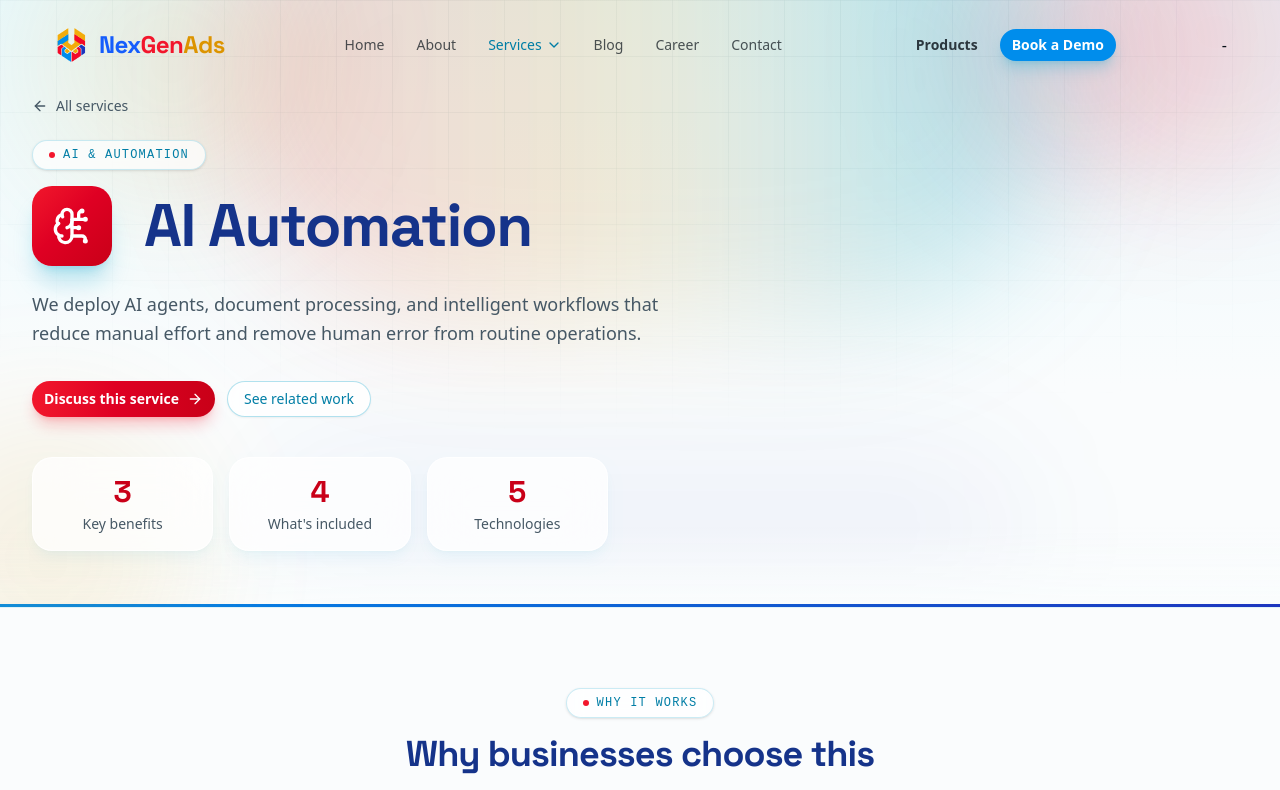
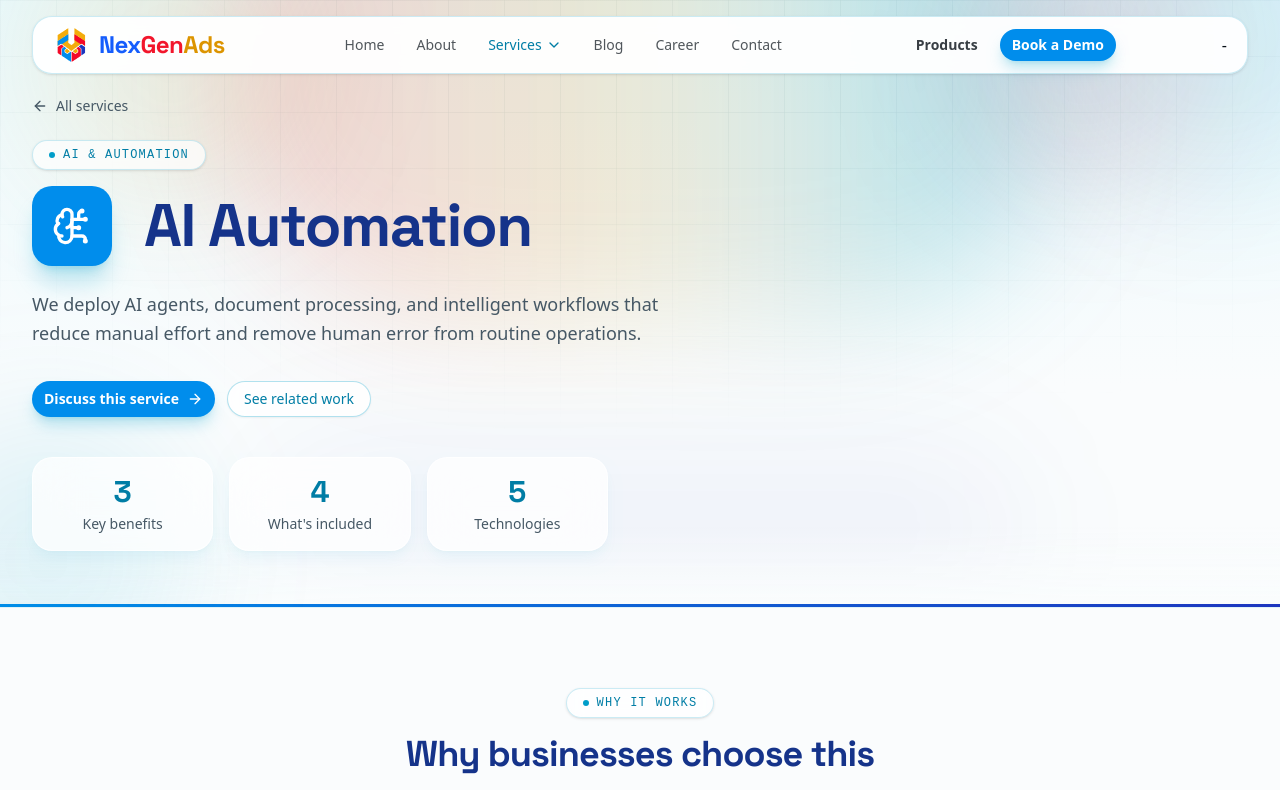
Before and after one commit to cbeAbishek/Nexgenads_portfoilo, a Next.js app: page /services/ai-automation in a window 1280 px wide. Shown: the top 790 px of the page. Built offline with nearby package versions, Linux system fonts and the light colour scheme.

Commit message:
style: refactor navigation styling for consistent visuals and standardize service page theme colors

```diff
--- a/components/Navigation.tsx
+++ b/components/Navigation.tsx
@@ -80,10 +80,10 @@ const Navigation = () => {
       <div className="container-shell">
         <div
           className={cn(
-            "mt-3 sm:mt-4 flex items-center justify-between gap-4 rounded-2xl border px-4 py-2.5 transition-all duration-300 sm:px-5",
+            "mt-3 sm:mt-4 flex items-center justify-between gap-4 rounded-2xl border px-4 py-2.5 transition-all duration-500 ease-out sm:px-5",
             isScrolled
-              ? "bg-white border-brand-500/25 shadow-[0_8px_32px_rgba(0,141,236,0.12)]"
-              : "border-transparent bg-transparent",
+              ? "border-brand-500/30 bg-white shadow-[0_8px_32px_rgba(0,141,236,0.15)]"
+              : "border-brand-500/20 bg-white/95 shadow-sm backdrop-blur-sm",
           )}
         >
           {/* Logo */}
@@ -134,7 +134,7 @@ const Navigation = () => {
                 )}
                 aria-hidden={!isServicesOpen}
               >
-                <div className="glass overflow-hidden rounded-2xl shadow-[0_28px_70px_-20px_rgba(0,80,140,0.35)] ring-1 ring-border">
+                <div className="overflow-hidden rounded-2xl border border-brand-500/20 bg-white shadow-[0_28px_70px_-20px_rgba(0,80,140,0.35)] ring-1 ring-border">
                   <div className="grid gap-0 md:grid-cols-[1.6fr_1fr]">
                     {/* Categorised services */}
                     <div className="p-4">
@@ -285,7 +285,7 @@ const Navigation = () => {
             : "pointer-events-none max-h-0 -translate-y-2 opacity-0",
         )}
       >
-        <div className="glass mt-2 max-h-[72vh] space-y-1 overflow-y-auto rounded-2xl p-3">
+        <div className="mt-2 max-h-[72vh] space-y-1 overflow-y-auto rounded-2xl border border-brand-500/25 bg-white p-3 shadow-[0_8px_32px_rgba(0,141,236,0.12)]">
           {navLinks.map((link) => (
             <Link
               key={link.href}
--- a/components/pages/ServicePageClient.tsx
+++ b/components/pages/ServicePageClient.tsx
@@ -168,8 +168,7 @@ function SectionTitle({
 export default function ServicePageClient({ service }: { service: Service }) {
   const [openFaq, setOpenFaq] = useState<number | null>(0);
   const ServiceIcon = iconMap[service.icon] ?? Code2;
-  const accent =
-    palette[Math.max(0, categoryOrder.indexOf(service.category)) % palette.length];
+  const accent = palette[0];
   const related = services
     .filter((s) => s.category === service.category && s.slug !== service.slug)
     .slice(0, 3);
@@ -180,11 +179,11 @@ export default function ServicePageClient({ service }: { service: Service }) {
       <header className="relative overflow-hidden border-b border-brand-500/10">
         <HeroBackdrop />
         <div
-          className="pointer-events-none absolute -right-24 -top-32 h-80 w-80 rounded-full bg-crimson-500/10 blur-3xl"
+          className="pointer-events-none absolute -right-24 -top-32 h-80 w-80 rounded-full bg-brand-500/10 blur-3xl"
           aria-hidden
         />
         <div
-          className="pointer-events-none absolute -bottom-24 -left-24 h-72 w-72 rounded-full bg-gold-500/10 blur-3xl"
+          className="pointer-events-none absolute -bottom-24 -left-24 h-72 w-72 rounded-full bg-brand-500/10 blur-3xl"
           aria-hidden
         />
         <div className="container-shell relative pb-14 pt-14 md:pt-24">
@@ -464,9 +463,7 @@ export default function ServicePageClient({ service }: { service: Service }) {
           <div className="grid gap-5 sm:grid-cols-2 lg:grid-cols-3">
             {related.map((s, i) => {
               const RelatedIcon = iconMap[s.icon] ?? Code2;
-              const rAccent = palette[
-                Math.max(0, categoryOrder.indexOf(s.category)) % palette.length
-              ];
+              const rAccent = palette[0];
               return (
                 <Reveal key={s.slug} delay={(i % 3) * 0.06}>
                   <Link
```
